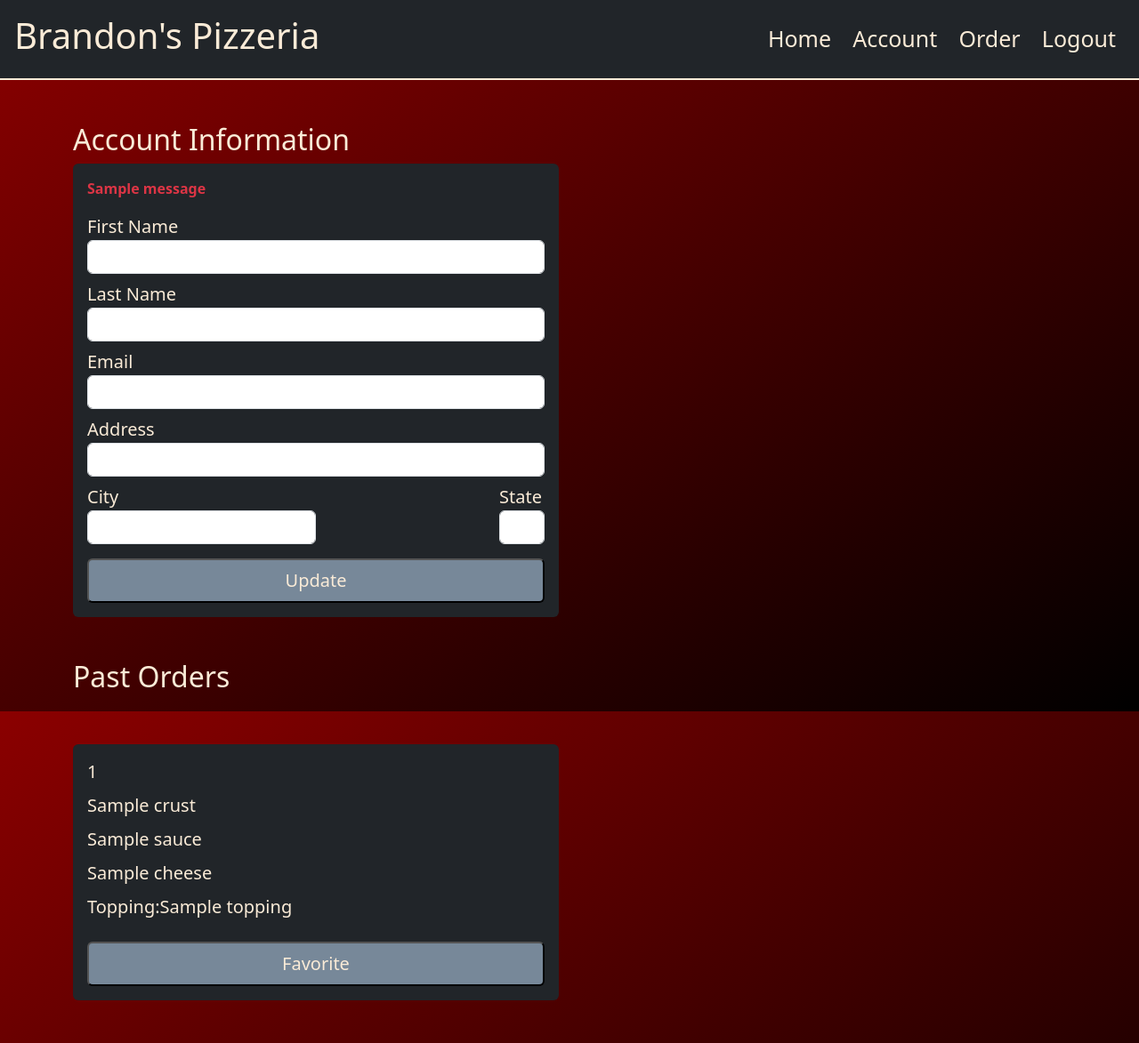
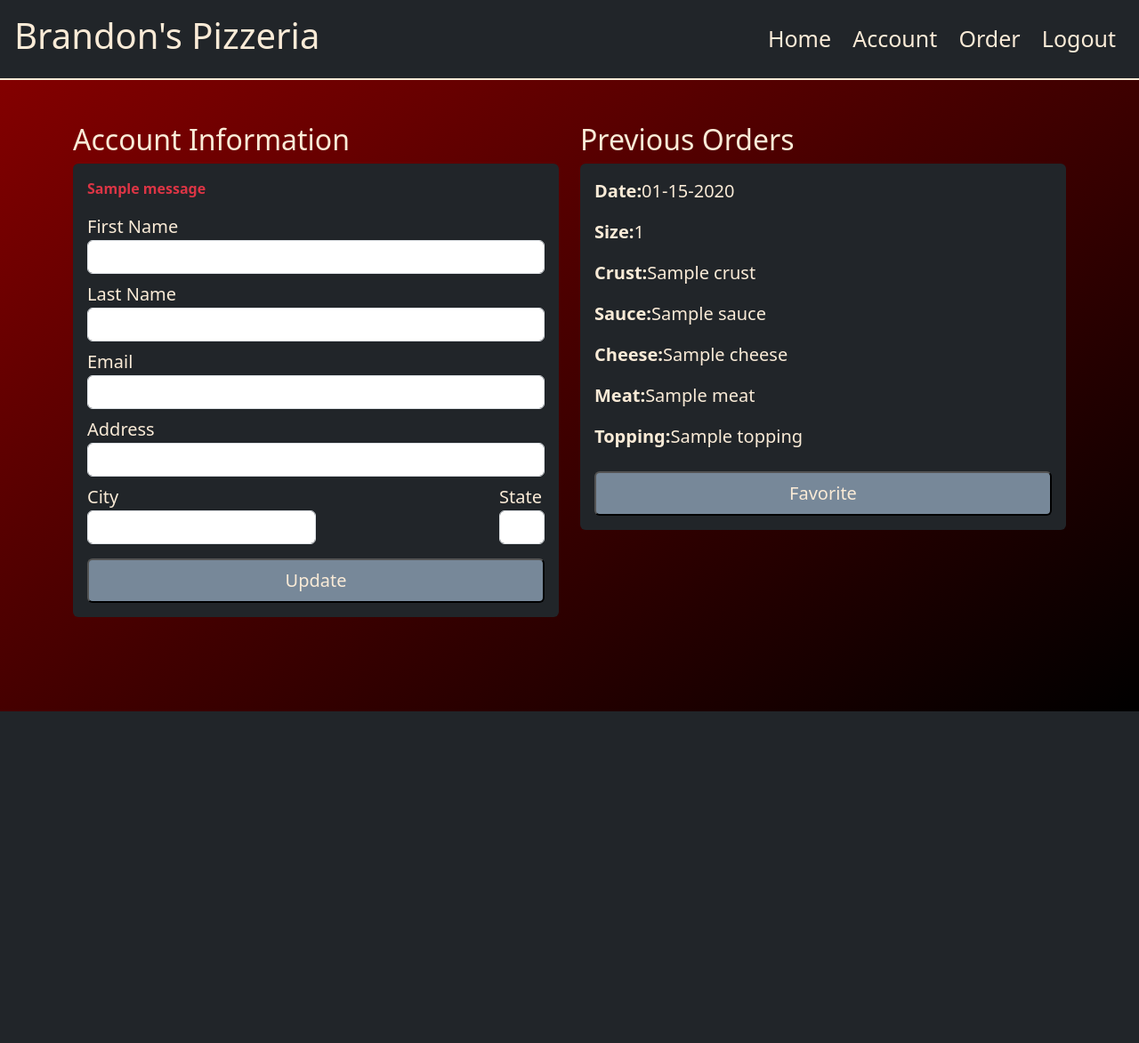
Before and after one commit to Brando129/brandons_pizzeria, a Flask app: template flask_app/templates/account.html in a window 1280 px wide. Shown: the whole page at 89% size. After the commit the page ends 800 px from the top, so only its background shows below. Run offline with Flask 3, Linux system fonts and the light colour scheme; the template is opened without the code that fills it: most values are stand-ins (such as "Sample title", 1, 10 or a date in 2020); one stand-in notice (Sample message) is shown.

```diff
--- a/flask_app/templates/account.html
+++ b/flask_app/templates/account.html
@@ -35,9 +35,10 @@
                 <div class="col-md-6 my-5">
                     <h2 class="proj_title">Account Information</h2>
                     <div class="p-3 bg-dark rounded">
-                        <form class="d-flex flex-column" action="/update" method="POST">
+                        <form class="d-flex flex-column" action="/update_user" method="POST">
+                            <input type="hidden" name="id" value="{{ user.id }}">
                             <!-- Flash messages -->
-                            {% with messages = get_flashed_messages(category_filter=['update']) %}     <!-- declare a variable called messages -->
+                            {% with messages = get_flashed_messages(category_filter=['update_user']) %}     <!-- declare a variable called messages -->
                                 {% if messages %}                            <!-- check if there are any messages -->
                                     {% for message in messages %}            <!-- loop through the messages -->
                                         <p class="text-danger"><strong>{{message}}</strong></p>                   <!-- display each message in a paragraph tag -->
@@ -81,39 +82,27 @@
                     </div>
                     <!-- End of Form Container -->
                 </div>
-                <!-- Form Container -->
-                <h2 class="proj_title">Past Orders</h2>
-                {% for order in orders | reverse %}
                 <div class="col-md-6 my-5">
-                    <div class="p-3 bg-dark rounded">
-                        <form class="d-flex flex-column" action="/update_favorite" method="POST">
-                            <div class="mb-2">
-                                <label class="reg_and_log_labels" for="size">{{ order.size }}</label>
-                                <input type="hidden" value="{{ order.size }}">
-                            </div>
-                            <div class="mb-2">
-                                <label class="reg_and_log_labels" for="last_name">{{ order.crust }}</label>
-                                <input type="hidden" value="{{ order.crust }}">
-                            </div>
-                            <div class="mb-2">
-                                <label class="reg_and_log_labels" for="email">{{ order.sauce }}</label>
-                                <input type="hidden" value="{{ order.sauce }}">
-                            </div>
-                            <div class="mb-2">
-                                <label class="reg_and_log_labels" for="address">{{ order.cheese }}</label>
-                                <input type="hidden" value="{{ order.cheese }}">
-                            </div>
-                                <div class="d-flex align-items-center">
-                                    <p class="reg_and_log_labels"><label class="reg_and_log_labels" for="city">Topping:</label>{{ order.topping }}</p>
-                                </div>
-                                <input type="hidden" value="{{ order.topping }}">
-                                <input class="sign_up_btn mt-2 p-2 rounded" type="submit" value="Favorite">
-                            </div>
-                        </form>
-                    </div>
+                    <h2 class="proj_title">Previous Orders</h2>
+                    {% for order in orders | reverse %}
+                    <form class="mb-3 p-3 bg-dark rounded" action="/update_favorite">
+                        <p class="reg_and_log_labels"><strong class="reg_and_log_labels">Date:</strong>{{ order.created_at.strftime('%m-%d-%Y') }}</p>
+                        <p class="reg_and_log_labels"><strong class="reg_and_log_labels">Size:</strong>{{ order.size }}</p>
+                        <input type="hidden" name="size" value="{{ order.size }}">
+                        <p class="reg_and_log_labels"><strong class="reg_and_log_labels">Crust:</strong>{{ order.crust }}</p>
+                        <input type="hidden" name="crust" value="{{ order.crust }}">
+                        <p class="reg_and_log_labels"><strong class="reg_and_log_labels">Sauce:</strong>{{ order.sauce }}</p>
+                        <input type="hidden" name="sauce" value="{{ order.sauce }}">
+                        <p class="reg_and_log_labels"><strong class="reg_and_log_labels">Cheese:</strong>{{ order.cheese }}</p>
+                        <input type="hidden" name="cheese" value="{{ order.cheese }}">
+                        <p class="reg_and_log_labels"><strong class="reg_and_log_labels">Meat:</strong>{{ order.meat }}</p>
+                        <input type="hidden" name="meat" value="{{ order.meat }}">
+                        <p class="reg_and_log_labels"><strong class="reg_and_log_labels">Topping:</strong>{{ order.topping }}</p>
+                        <input type="hidden" name="topping" value="{{ order.topping }}">
+                        <input style="width: 100%;" class="sign_up_btn mt-2 p-2 rounded" type="submit" value="Favorite">
+                    </form>
                     {% endfor %}
                 </div>
-                <!-- End of Form Container -->
             </div>
         </div>
     </div>
```
Also changed, not shown: flask_app/controllers/controllers_users.py (+21 -1 lines), flask_app/models/models_user.py (+26 -2 lines).
